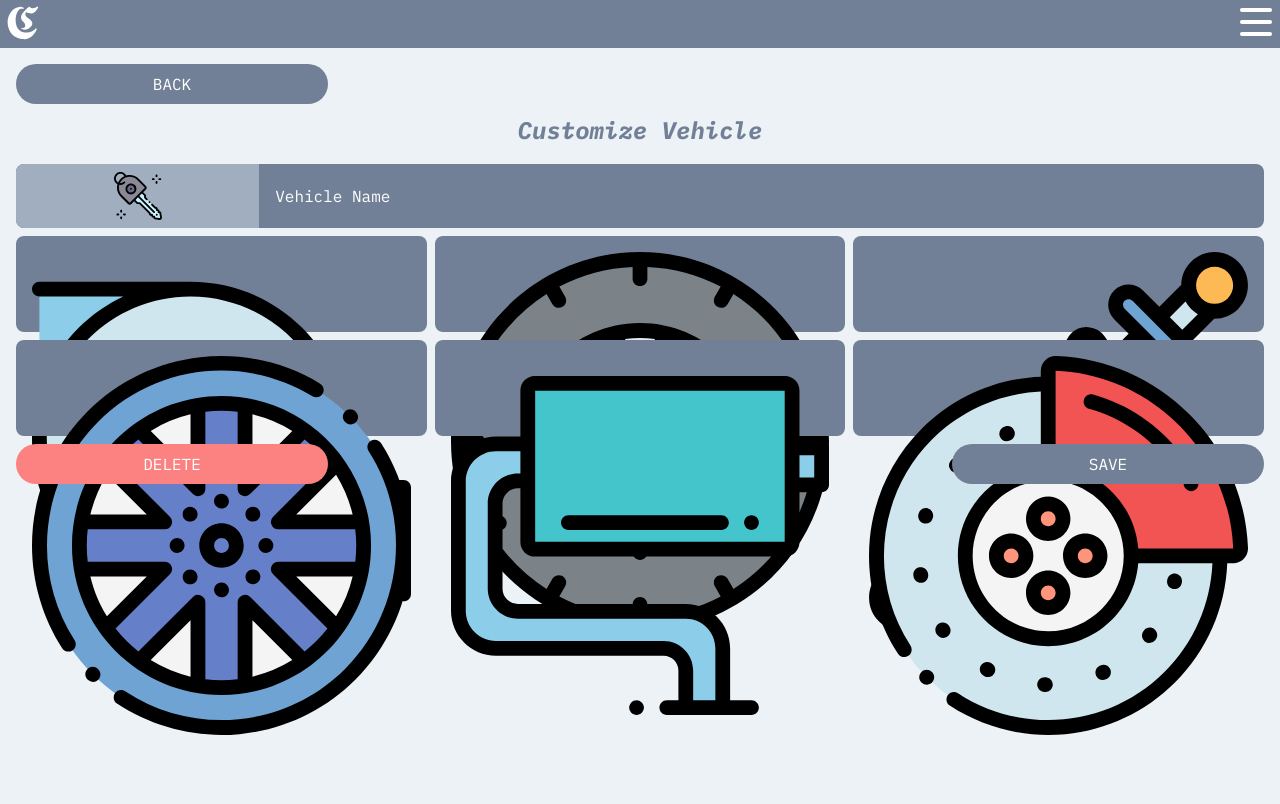
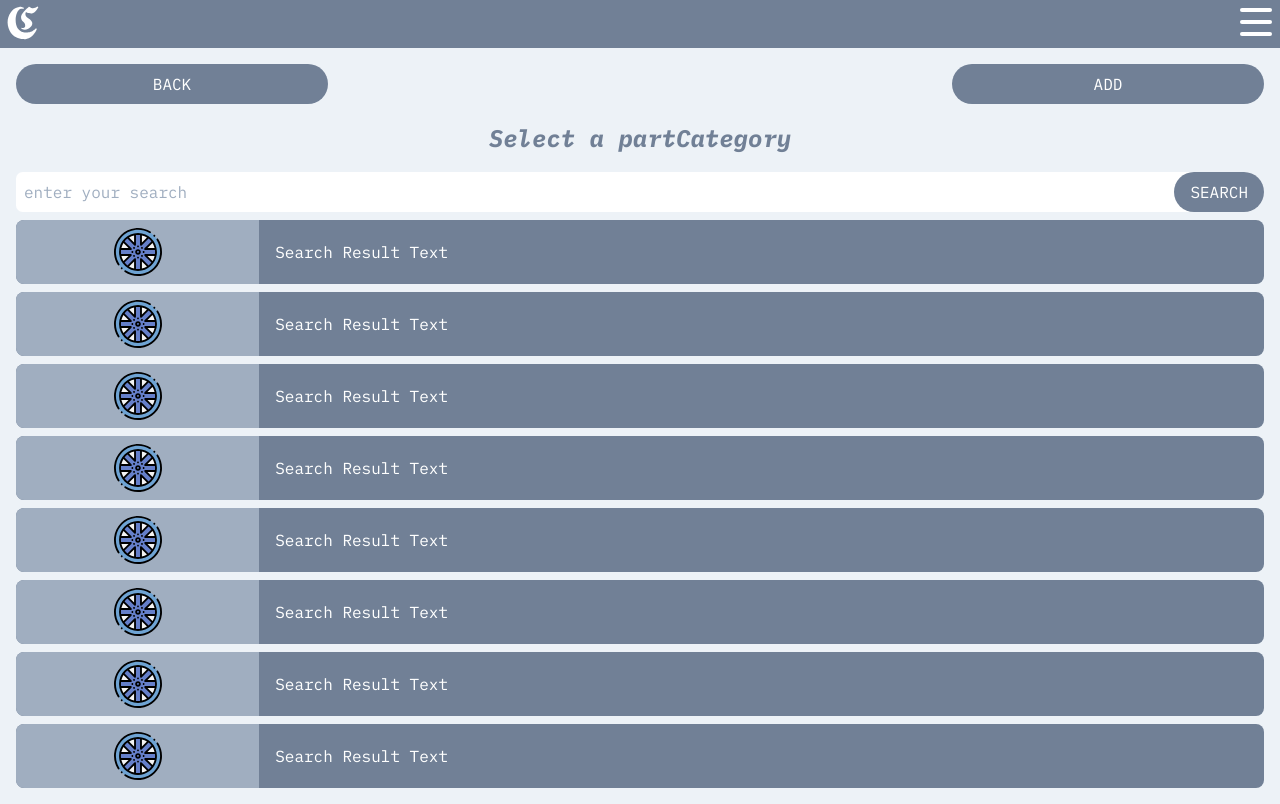
Before and after one commit to juliangroen/corvus-customs-app, a Svelte app: page / in a window 1280 px wide. Built offline with nearby package versions, Linux system fonts and the light colour scheme; no server answers.

Commit message:
added SearchBar component, PartSearch view

```diff
--- a/src/App.svelte
+++ b/src/App.svelte
@@ -10,6 +10,7 @@
     import Page from './components/shared/Page.svelte';
     import Vehicles from './components/views/Vehicles.svelte';
     import EditVehicle from './components/views/EditVehicle.svelte';
+    import PartSearch from './components/views/PartSearch.svelte';
 </script>
 
 <style>
@@ -23,17 +24,21 @@
 <main class="m-4">
     {#if $appData.view == 'UserLogin'}
         <UserLogin />
+    {:else if $appData.view == 'Vehicles'}
+        <Page>
+            <Vehicles />
+        </Page>
     {:else if $appData.view == 'AddVehicle'}
         <Modal closeTarget="Vehicles">
             <AddVehicle />
         </Modal>
-    {:else if $appData.view == 'Vehicles'}
-        <Page>
-            <Vehicles />
-        </Page>
     {:else if $appData.view == 'EditVehicle'}
         <Page topLeft bottomLeft bottomRight>
             <EditVehicle />
+        </Page>
+    {:else if $appData.view == 'PartSearch'}
+        <Page topLeft topRight>
+            <PartSearch />
         </Page>
     {:else}
         <Page topLeft bottomLeft>
--- a/src/components/shared/Page.svelte
+++ b/src/components/shared/Page.svelte
@@ -30,8 +30,8 @@
         target: '',
         ...bottomRight,
     };
-    $: topRow = topLeftButton || topRightButton ? true : false;
-    $: bottomRow = bottomLeftButton || bottomRightButton ? true : false;
+    $: topRow = topLeft || topRight ? true : false;
+    $: bottomRow = bottomLeft || bottomRight ? true : false;
 </script>
 
 <style>
@@ -39,7 +39,7 @@
 
 <!-- Top Row Buttons -->
 {#if topRow}
-    <div class="relative h-10 mb-2">
+    <div class="relative h-10 mb-4">
         <!-- Left Button -->
         {#if topLeft}
             <span
--- /dev/null
+++ b/src/components/shared/SearchBar.svelte
@@ -0,0 +1,17 @@
+<script>
+    import { createEventDispatcher } from 'svelte';
+    const dispatch = createEventDispatcher();
+    const handleClick = () => dispatch('handleClick');
+</script>
+
+<style>
+</style>
+
+<form class="relative mb-2" on:submit|preventDefault={handleClick}>
+    <input
+        class=" rounded-r-3xl rounded-l-lg w-full pl-2 pr-24 py-2"
+        type="search"
+        placeholder="enter your search" />
+    <button
+        class="absolute right-0 bg-gray-600 text-white rounded-full px-4 py-2">SEARCH</button>
+</form>
--- a/src/components/shared/Tile.svelte
+++ b/src/components/shared/Tile.svelte
@@ -17,12 +17,8 @@
         class="grid grid-cols-5 gap-2 items-center cursor-pointer bg-gray-600 rounded-lg text-white h-16"
         on:click={handleClick}>
         <div
-            class="grid items-center justify-center col-span-1 rounded-l-lg bg-gray-500 h-full">
-            {#if src}
-                <div class="grid col-span-1 items-center justify-center">
-                    <img class="w-12" {src} alt="Tile Icon" />
-                </div>
-            {/if}
+            class="grid items-center justify-center col-span-1 rounded-l-lg bg-gray-500 h-full p-2">
+            {#if src}<img class="w-12 h-full" {src} alt="Tile Icon" />{/if}
         </div>
 
         <div class="col-span-4 p-2">
--- /dev/null
+++ b/src/components/views/PartSearch.svelte
@@ -0,0 +1,25 @@
+<script>
+    import SearchBar from '../shared/SearchBar.svelte';
+    import TileHolder from '../shared/TileHolder.svelte';
+    let results = [
+        { src: '../assets/svg/parts/wheels.svg', text: 'Search Result Text' },
+        { src: '../assets/svg/parts/wheels.svg', text: 'Search Result Text' },
+        { src: '../assets/svg/parts/wheels.svg', text: 'Search Result Text' },
+        { src: '../assets/svg/parts/wheels.svg', text: 'Search Result Text' },
+        { src: '../assets/svg/parts/wheels.svg', text: 'Search Result Text' },
+        { src: '../assets/svg/parts/wheels.svg', text: 'Search Result Text' },
+        { src: '../assets/svg/parts/wheels.svg', text: 'Search Result Text' },
+        { src: '../assets/svg/parts/wheels.svg', text: 'Search Result Text' },
+    ];
+</script>
+
+<style>
+</style>
+
+<!-- Main Heading -->
+<h1 class=" text-2xl italic font-bold text-center mb-4">
+    Select a partCategory
+</h1>
+
+<SearchBar />
+<TileHolder tiles={results} />
--- a/src/stores.js
+++ b/src/stores.js
@@ -2,7 +2,7 @@ import { tick } from 'svelte';
 import { writable } from 'svelte/store';
 
 export const appData = writable({
-    view: 'EditVehicle',
+    view: 'PartSearch',
     menuIsOpen: false,
     user: { name: 'WGU' },
 });
```
